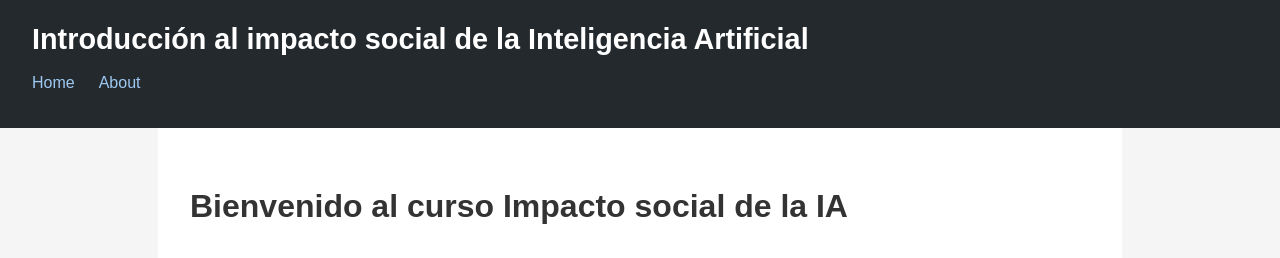
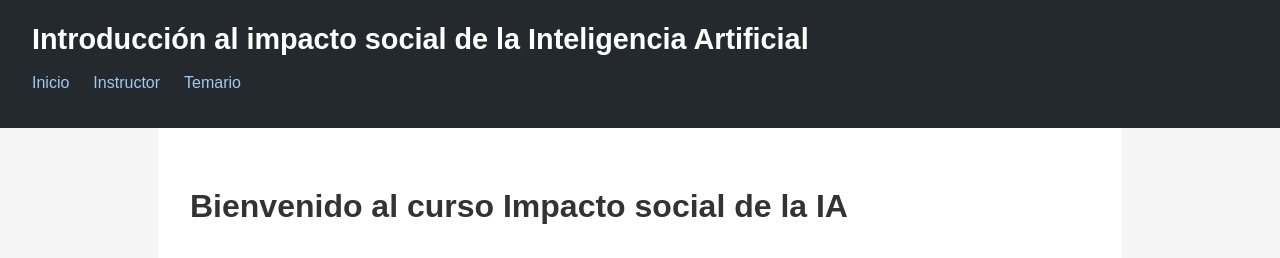
Before and after one commit to ArnulfoPerez/curso_ia, a Jekyll site: the page built from index.md, in a window 1280 px wide. Shown: the top 258 px of the page. Built offline with Jekyll 4.4.1, drawn with Linux system fonts in a browser that asks for light colours.

Commit message:
Update header.html
deepseek

```diff
--- a/_includes/header.html
+++ b/_includes/header.html
@@ -2,8 +2,14 @@
     <h1>{{ site.title }}</h1>
     <nav class="nav">
       <ul class="nav__list">
-        <li><a href="/curso_ia" class="nav__link">Home</a></li>
-        <li><a href="/about" class="nav__link">About</a></li>
+    {% for item in site.navigation %}
+      <li>
+        <a href="{{ item.url | relative_url }}"
+           {% if page.url == item.url %}class="active"{% endif %}>
+          {{ item.title }}
+        </a>
+      </li>
+    {% endfor %}
       </ul>
     </nav>
 </header>
```
